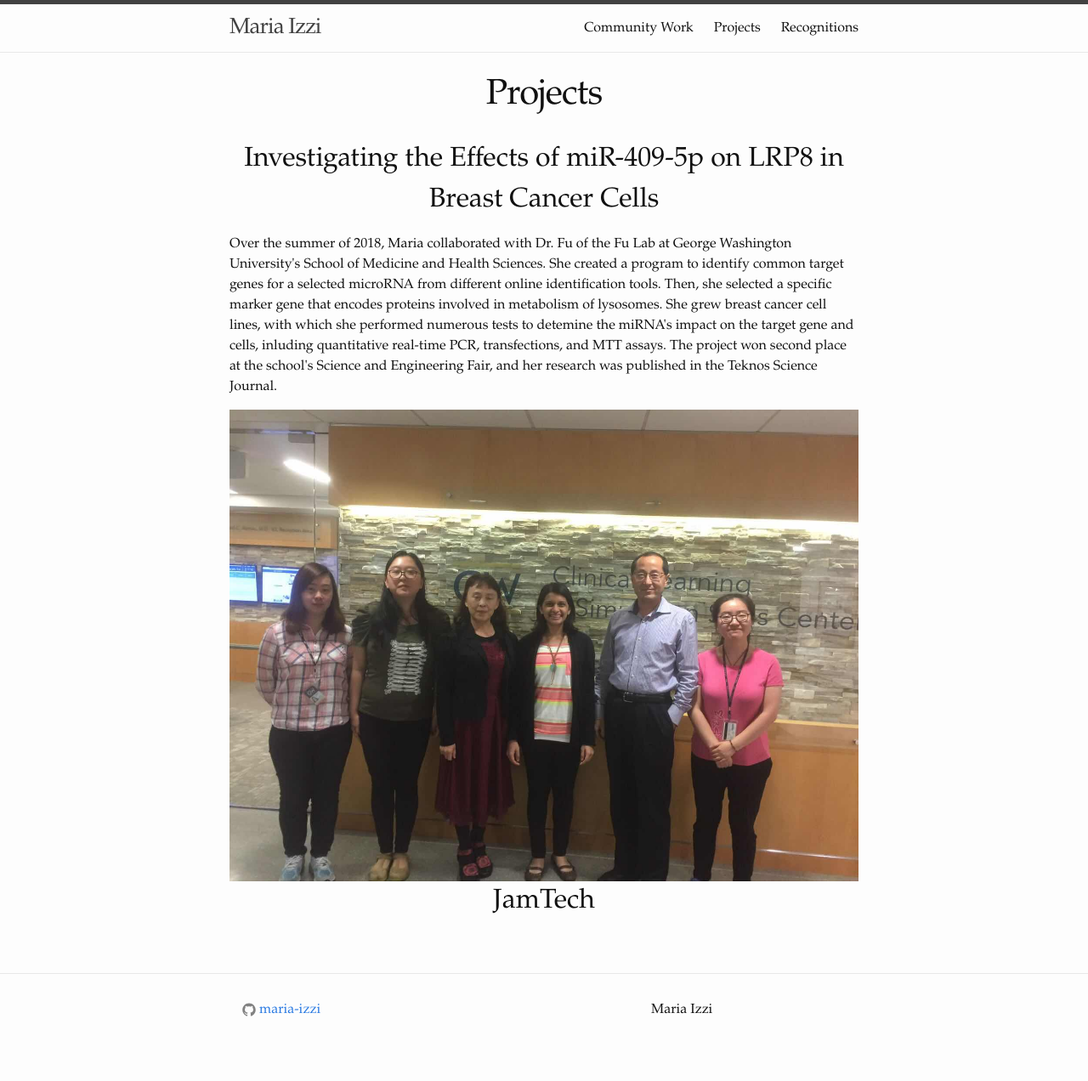
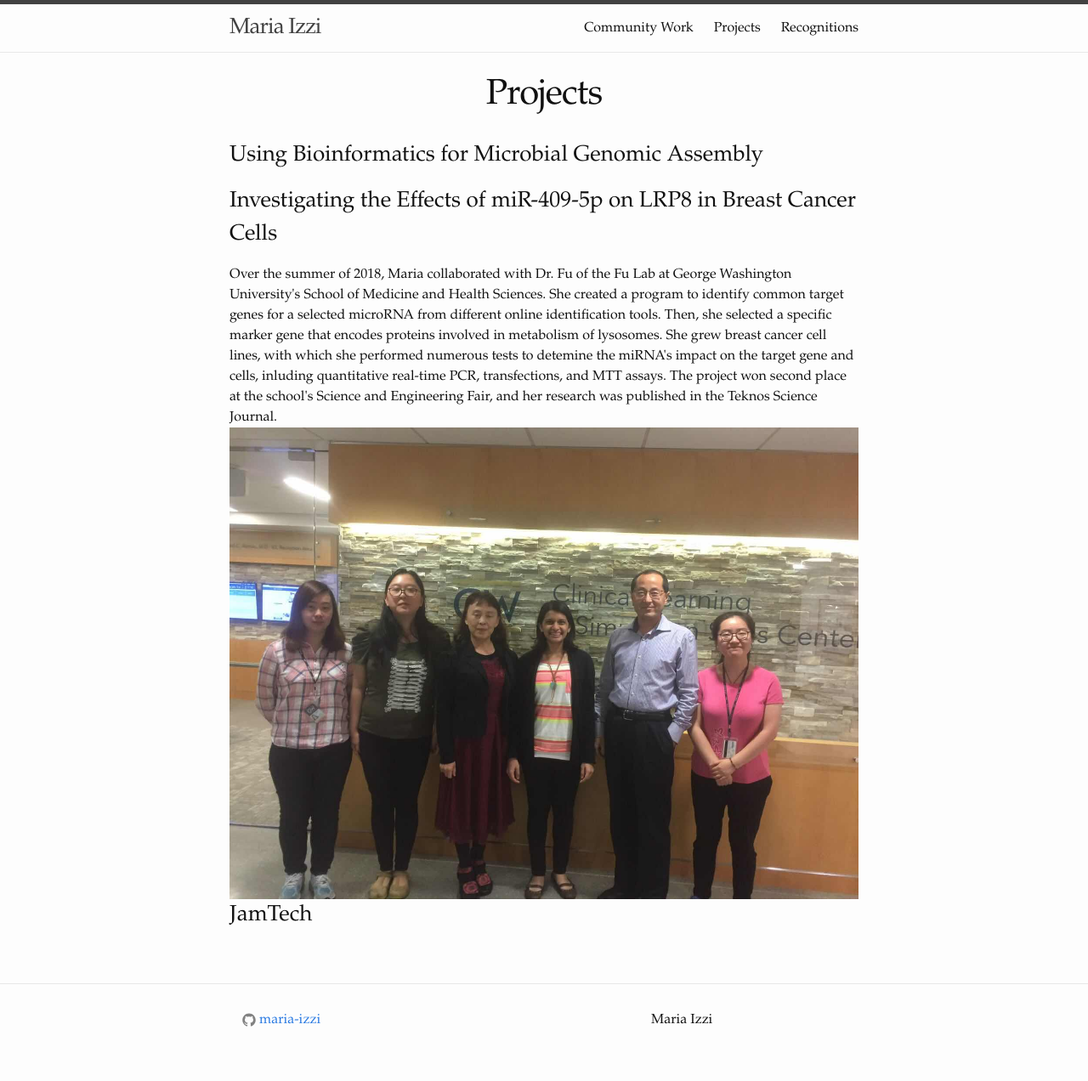
Before and after one commit to maria-izzi/maria-izzi.github.io, a Jekyll site: the page built from projects.html, in a window 1280 px wide. Shown: the whole page at 85% size. Built offline with Jekyll 4.4.1, drawn with Linux system fonts in a browser that asks for light colours.

Commit message:
Update projects.html

```diff
--- a/projects.html
+++ b/projects.html
@@ -3,13 +3,17 @@ layout: page
 title: Projects
 permalink: /projects/
 ---
-<h2> Investigating the Effects of miR-409-5p on LRP8 in Breast Cancer Cells </h2>
-<p>
+<h3> Using Bioinformatics for Microbial Genomic Assembly</h3>
+<head>
+</head>
+
+<h3> Investigating the Effects of miR-409-5p on LRP8 in Breast Cancer Cells </h3>
+<head>
 Over the summer of 2018, Maria collaborated with Dr. Fu of the Fu Lab at George Washington University's School of Medicine and Health Sciences. She created a program to identify common target genes for a selected microRNA from different online identification tools. Then, she selected a specific marker gene that encodes proteins involved in metabolism of lysosomes. She grew breast cancer cell lines, with which she performed numerous tests to detemine the miRNA's impact on the target gene and cells, inluding quantitative real-time PCR, transfections, and MTT assays. The project won second place at the school's Science and Engineering Fair, and her research was published in the Teknos Science Journal.
-</p>
+</head>
 <img src= "/assets/images/gwu2018/mylastday.jpg" alt="">
 
 
-<h2> JamTech </h2>
-<p>
-</p>
+<h3> JamTech </h3>
+<head>
+</head>
```
